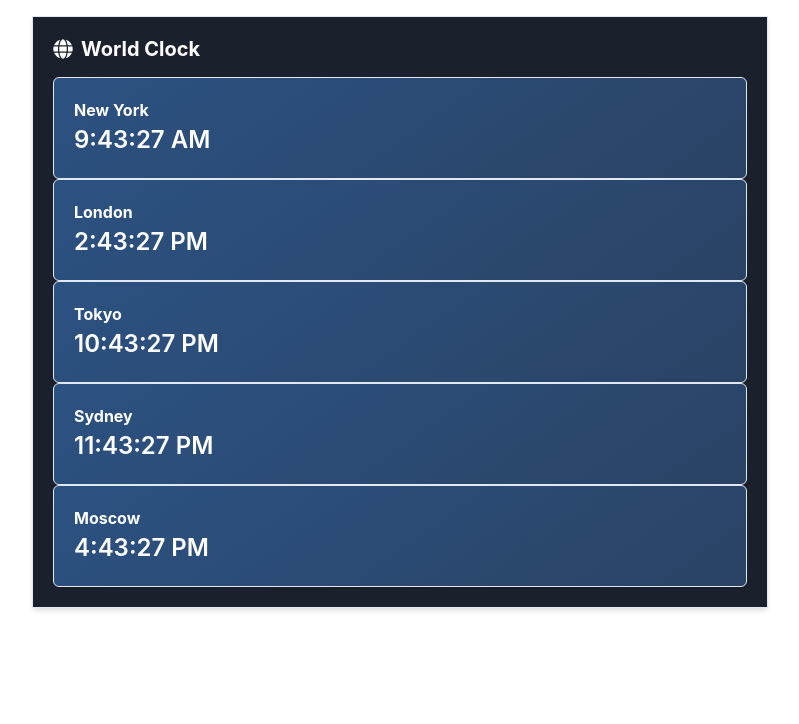
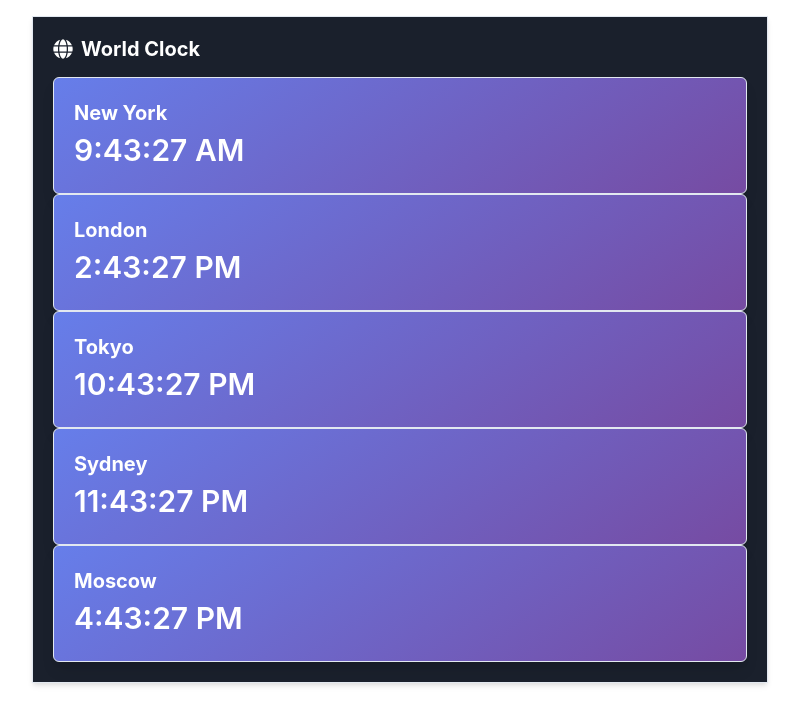
Before and after one commit to GPT-Engineer-App/dark-clock-world, a React (Vite) app: page / in a window 1280 px wide. Shown: the top 724 px of the page, without its empty margins (240-1039 px from the left). Built offline with nearby package versions, Linux system fonts and the light colour scheme.

Commit message:
Updated the style of the World Clock GUI by enhancing the background gradient, increasing the font size of the timezone names, and adding a more pronounced shadow effect to each timezone box.
Prompt: improve the style of the gui making it highly beautiful

```diff
--- a/src/pages/Index.jsx
+++ b/src/pages/Index.jsx
@@ -37,9 +37,11 @@ const Index = () => {
             <FaGlobe style={{ marginRight: "8px" }} /> World Clock
           </Heading>
           {timeZones.map((tz) => (
-            <Box key={tz.name} p={5} shadow="sm" borderWidth="1px" rounded="md" bg="linear-gradient(145deg, #2c5282, #2a4365)" color="white">
-              <Text fontWeight="bold">{tz.name}</Text>
-              <Text fontSize="2xl" fontWeight="semibold">
+            <Box key={tz.name} p={5} shadow="lg" borderWidth="1px" rounded="md" bg="linear-gradient(145deg, #667eea, #764ba2)" color="white">
+              <Text fontWeight="bold" fontSize="xl">
+                {tz.name}
+              </Text>
+              <Text fontSize="3xl" fontWeight="semibold">
                 {times[tz.name]}
               </Text>
             </Box>
```
